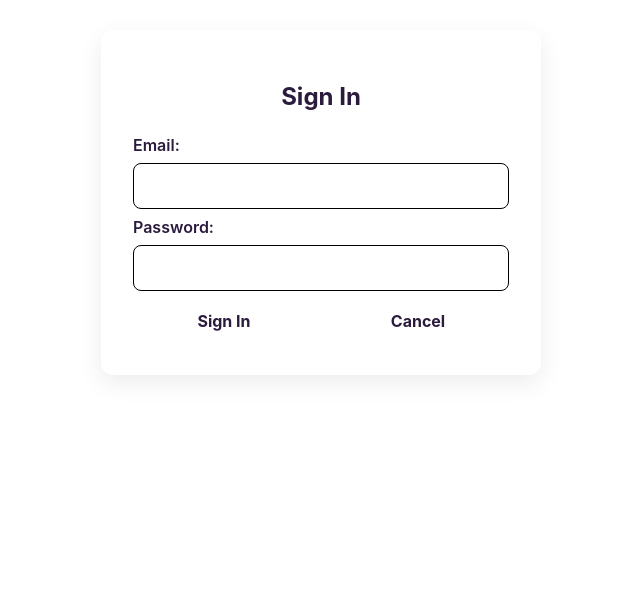
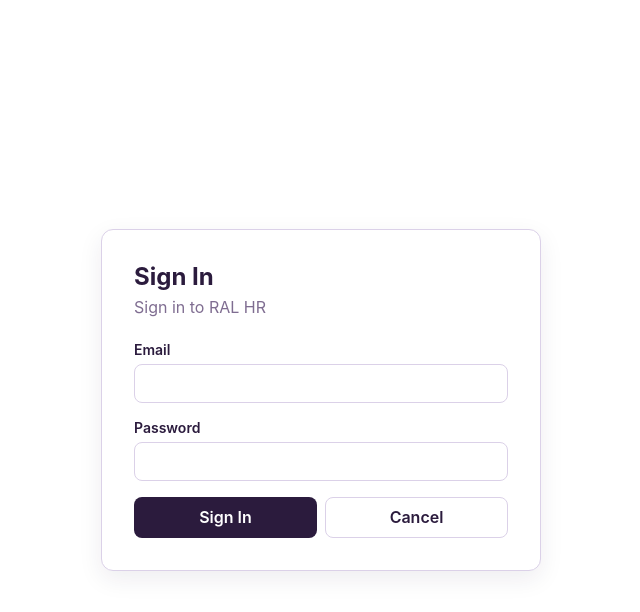
Before and after one commit to Hussain-Almutawa7/ral-hr-frontend, a React (Vite) app: page /sign-in in a window 1280 px wide. Shown: the top 612 px of the page, without its empty margins (319-959 px from the left). Built offline with nearby package versions, Linux system fonts and the light colour scheme; no server answers.

Commit message:
Adjust shared sidebar and navbar and update some styling

```diff
--- a/src/App.css
+++ /dev/null
@@ -1,94 +0,0 @@
-#root {
-  min-height: 100vh;
-}
-
-@media (max-width: 600px) {
-  .app-main {
-    padding: 32px 16px;
-  }
-}
-
-nav {
-  display: flex;
-  justify-content: space-between;
-  align-items: center;
-  background-color: var(--color-surface);
-  padding: 10px;
-}
-
-nav ul {
-  display: flex;
-  gap: 16px;
-  list-style: none;
-}
-
-nav a:hover {
-  color: var(--color-primary);
-}
-
-form {
-  display: flex;
-  flex-direction: column;
-  gap: 8px;
-  font-weight: 600;
-}
-
-form input {
-  padding: 12px;
-  border-radius: 8px;
-  border: 1px solid black;
-}
-
-form input:focus {
-  border-color: var(--color-primary);
-  outline: 2px solid var(--color-primary-soft);
-}
-
-.actions {
-  display: flex;
-  gap: 12px;
-}
-
-.actions button {
-  flex: 1;
-}
-
-button:hover {
-  background-color: var(--color-primary-dark);
-}
-
-button {
-  background-color: var(--color-primary);
-  color: var(--color-primary);
-  border-radius: 8px;
-  border: none;
-  padding: 12px 18px;
-  font-weight: bold;
-}
-
-
-button:disabled {
-  opacity: 0.5;
-  cursor: not-allowed;
-}
-
-.card header {
-  margin-bottom: 24px;
-  text-align: center;
-}
-
-.card {
-  width: 100%;
-  max-width: 440px;
-  padding: 32px;
-  background-color: var(--color-surface);
-  border: 1px solid var(--color-border);
-  border-radius: 12px;
-  box-shadow: 0 8px 24px rgba(0, 0, 0, 0.08);
-  margin: 0 auto;
-  margin-top: 30px;
-}
-
-.display {
-  display: block;
-}
--- a/src/App.jsx
+++ b/src/App.jsx
@@ -1,4 +1,3 @@
-import './App.css'
 import { Routes, Route } from "react-router"
 import { useState } from "react"
 
--- a/src/components/layout/Nav.jsx
+++ b/src/components/layout/Nav.jsx
@@ -1,39 +1,33 @@
-import { Link } from "react-router"
+import { Link } from "react-router";
 
-
-const Nav = (props) => {
+const Nav = ({ user, setUser }) => {
 
     const handleSignOut = () => {
-        localStorage.removeItem('token')
-        props.setUser(null)
+        localStorage.removeItem("token");
+        setUser(null);
     }
 
     return (
-        <nav>
-            <Link className="nav-brand" to="/">App Nascme</Link>
-            {props.user ? (
-                <ul>
-                    <li>Welcome, {props.user.email}!</li>
-                    <li>
-                        <Link to="/" onClick={handleSignOut}>Sign Out</Link>
-                    </li>
-                    <li>
-                        <Link to={"/"}>Home</Link>
-                    </li>
-                </ul>
-            ) : (
-                <ul>
-                    <li>
-                        <Link to='/'>Home</Link>
-                    </li>
-                    <li>
-                        <Link to='/sign-in'>Sign In</Link>
-                    </li>
-                </ul>
-            )}
+        <nav className="top-nav">
+            <Link className="nav-brand" to="/">
+                RAL HR
+            </Link>
 
+            <div className="nav-right">
+                <span className="nav-user">
+                    {user.email}
+                </span>
+
+                <Link className="nav-link" to="/">
+                    Home
+                </Link>
+
+                <button className="nav-signout" onClick={handleSignOut}>
+                    Sign Out
+                </button>
+            </div>
         </nav>
     )
 }
 
-export default Nav
+export default Nav;
--- a/src/pages/auth/SignInForm.jsx
+++ b/src/pages/auth/SignInForm.jsx
@@ -1,54 +1,87 @@
-import { useNavigate } from "react-router"
-import { useState } from "react"
+import { useNavigate } from "react-router";
+import { useState } from "react";
+
 import { signIn } from "../../services/auth";
 
-const SignInForm = (props) => {
+import Button from "../../components/common/Button";
+import Message from "../../components/common/Message";
 
-    const navigate = useNavigate()
+const SignInForm = ({ setUser }) => {
+
+    const navigate = useNavigate();
 
     const initialState = {
-        email: '',
-        password: '',
-    }
-    const [formData, setFormData] = useState(initialState)
-    const [message, setMessage] = useState('')
-
-    const handleChange = (event) => {
-        setMessage('')
-        setFormData({...formData, [event.target.name]: event.target.value})
+        email: "",
+        password: "",
     }
 
-    const handleSubmit = async (event) => {
-        event.preventDefault()
+    const [formData, setFormData] = useState(initialState);
+    const [message, setMessage] = useState("");
+    const [isSubmitting, setIsSubmitting] = useState(false);
+
+    const handleChange = e => {
+        setMessage("");
+
+        setFormData({
+            ...formData,
+            [e.target.name]: e.target.value
+        });
+    }
+
+    const handleSubmit = async e => {
+        e.preventDefault();
+
         try {
-            const signedInUser = await signIn(formData)
-            props.setUser(signedInUser)
-            setFormData(initialState)
-            navigate('/')
-        } catch(err) {
-            setMessage(err.message)
+            setIsSubmitting(true);
+            setMessage("");
+
+            const signedInUser = await signIn(formData);
+
+            setUser(signedInUser);
+            setFormData(initialState);
+
+            navigate("/");
+        } catch (e) {
+            setMessage(e.message);
+        } finally {
+            setIsSubmitting(false);
         }
     }
 
-    return(
-        <section className="card">
+    return (
+        <main className="auth-page">
+            <section className="card auth-card">
                 <header>
                     <h1>Sign In</h1>
-            <p className="error">{message}</p>
+                    <p>Sign in to RAL HR</p>
                 </header>
 
+                <Message type="error">{message}</Message>
+
                 <form onSubmit={handleSubmit}>
-                Email:
-                <input type="text" name="email" value={formData.email} required onChange={handleChange} />
-                Password:
+                    <label>
+                        Email
+                        <input type="email" name="email" value={formData.email} required onChange={handleChange} />
+                    </label>
+
+                    <label>
+                        Password
                         <input type="password" name="password" value={formData.password} required onChange={handleChange} />
-                <div className="actions">
-                    <button type="submit">Sign In</button>
-                    <button type="button" onClick={() => navigate('/')}>Cancel</button>
+                    </label>
+
+                    <div className="actions auth-actions">
+                        <Button type="submit" disabled={isSubmitting}>
+                            {isSubmitting ? "Signing In..." : "Sign In"}
+                        </Button>
+
+                        <Button variant="secondary" onClick={() => navigate("/")}>
+                            Cancel
+                        </Button>
                     </div>
                 </form>
             </section>
+        </main>
     )
 }
 
-export default SignInForm
+export default SignInForm;
--- a/src/styles/components.css
+++ b/src/styles/components.css
@@ -1,3 +1,45 @@
+/* CARDS */
+.card {
+    width: 100%;
+    background-color: var(--color-white);
+    border: 1px solid var(--color-rule);
+    border-radius: 12px;
+    box-shadow: 0 8px 24px rgba(43, 27, 61, 0.08);
+}
+
+.card header {
+    margin-bottom: 24px;
+}
+
+.card header h1 {
+    margin: 0 0 6px;
+    color: var(--color-ink);
+}
+
+.card header p {
+    margin: 0;
+    color: var(--color-soft);
+}
+
+/* AUTH */
+.auth-page {
+    min-height: 100vh;
+    display: flex;
+    align-items: center;
+    justify-content: center;
+    padding: 32px;
+    background-color: var(--color-background);
+}
+
+.auth-card {
+    max-width: 440px;
+    padding: 32px;
+}
+
+.auth-actions .button {
+    flex: 1;
+}
+
 /*LOADING */
 .loading-state {
     min-height: 240px;
@@ -235,6 +277,10 @@ form textarea {
     outline: none;
 }
 
+form input[type="checkbox"] {
+    width: auto;
+}
+
 form input:focus,
 form select:focus,
 form textarea:focus {
--- a/src/styles/layout.css
+++ b/src/styles/layout.css
@@ -4,25 +4,29 @@
     background-color: var(--color-background);
 }
 
+
 /* SIDEBAR */
 .sidebar {
     width: 240px;
-    min-height: 100vh;
+    height: 100vh;
+    position: sticky;
+    top: 0;
     background-color: var(--color-ink);
     color: var(--color-white);
-    padding: 24px 16px;
+    padding: 20px 14px;
     display: flex;
     flex-direction: column;
     flex-shrink: 0;
+    overflow-y: auto;
 }
 
 .sidebar-brand {
-    margin-bottom: 32px;
+    margin-bottom: 20px;
     padding: 0 12px;
 }
 
 .sidebar-logo {
-    width: 140px;
+    width: 125px;
     height: auto;
     margin: 0 auto;
 }
@@ -30,15 +34,32 @@
 .sidebar-nav {
     display: flex;
     flex-direction: column;
-    gap: 6px;
+    gap: 4px;
+}
+
+.sidebar-section {
+    display: flex;
+    flex-direction: column;
+    gap: 3px;
+    margin-top: 10px;
+}
+
+.sidebar-section-title {
+    margin: 8px 12px 4px;
+    color: var(--color-lavender);
+    font-size: 11px;
+    font-weight: 700;
+    text-transform: uppercase;
+    letter-spacing: 0.08em;
 }
 
 .sidebar-link {
     display: block;
-    padding: 12px 14px;
+    padding: 9px 12px;
     border-radius: var(--border-radius);
     color: var(--color-white);
-    transition: background-color 0.2s ease;
+    font-size: 14px;
+    transition: background-color 0.2s ease, color 0.2s ease;
 }
 
 .sidebar-link:hover {
@@ -51,6 +72,11 @@
     font-weight: 600;
 }
 
+.sidebar-sub-link {
+    margin-left: 10px;
+    font-size: 13px;
+}
+
 /* RIGHT SIDE OF APP */
 .app-content {
     flex: 1;
@@ -61,18 +87,76 @@
 
 /* TOP NAV */
 .top-nav {
-    min-height: 72px;
+    min-height: 64px;
     background-color: var(--color-white);
     border-bottom: 1px solid var(--color-rule);
     padding: 0 28px;
     display: flex;
     align-items: center;
-    justify-content: flex-end;
+    justify-content: space-between;
+    flex-shrink: 0;
 }
+
+.nav-brand {
+    color: var(--color-ink);
+    font-size: 18px;
+    font-weight: 700;
+}
+
+.nav-right {
+    display: flex;
+    align-items: center;
+    gap: 18px;
+}
+
+.nav-user {
+    color: var(--color-mid);
+    font-size: 14px;
+}
+
+.nav-link {
+    color: var(--color-ink);
+    font-size: 14px;
+    font-weight: 500;
+}
+
+.nav-link:hover {
+    color: var(--color-mid);
+}
+
+.nav-signout {
+    border: 1px solid var(--color-rule);
+    border-radius: var(--border-radius);
+    padding: 8px 12px;
+    background-color: var(--color-white);
+    color: var(--color-ink);
+    font-size: 14px;
+    font-weight: 600;
+    cursor: pointer;
+    transition: background-color 0.2s ease, border-color 0.2s ease;
+}
+
+.nav-signout:hover {
+    background-color: var(--color-card);
+    border-color: var(--color-mid);
+}
+
 
 /* PAGE */
 .page-content {
     flex: 1;
     padding: 28px;
     background-color: var(--color-background);
+
+    overflow-x: auto;
 }
+
+@media (max-width: 800px) {
+    .sidebar {
+        width: 200px;
+    }
+
+    .page-content {
+        padding: 20px;
+    }
+}
```
Also changed, not shown: src/components/layout/Sidebar.jsx (+87 -36 lines). Lines whose indentation alone changed are shown as unchanged.
